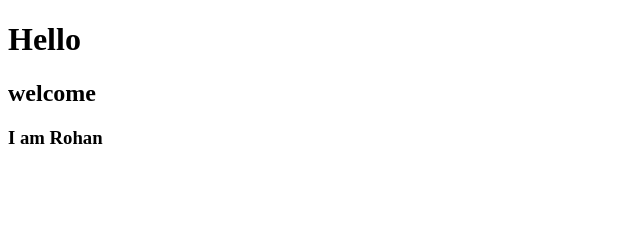
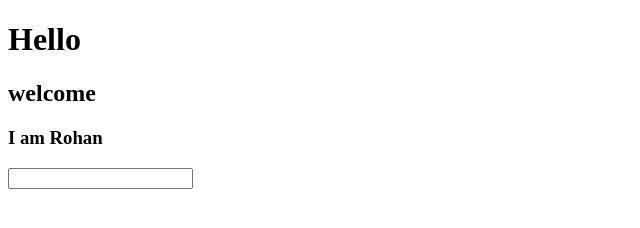
Before and after one commit to RohanPrakash305/my-first-Assignment, a plain HTML site: page Assgnent1/index.html in a window 1280 px wide. Shown: the whole page, without its empty margins (0-640 px from the left). Drawn offline with Linux system fonts and the light colour scheme.

Commit message:
index file 1.1

```diff
--- a/Assgnent1/index.html
+++ b/Assgnent1/index.html
@@ -9,6 +9,8 @@
 <h1>Hello</h1>
 <h2>welcome</h2>
 <h3>I am Rohan</h3>
+<input type="text" type="number">
+
 
 
 </body>
```
